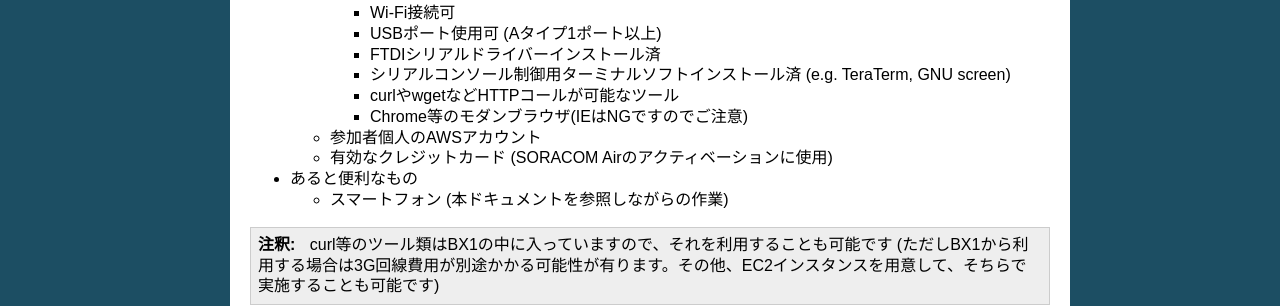
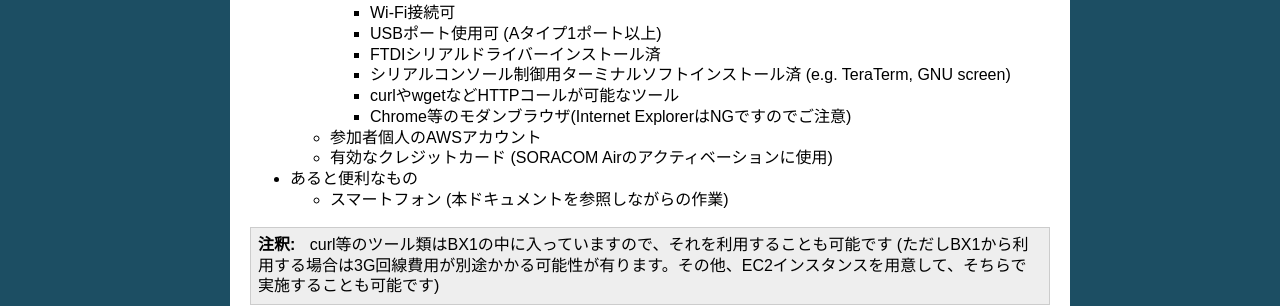
Before and after one commit to ma2shita/iot-hands-on-powered_by_openblocks_soracom_aws, a Sphinx documentation site: the page built from docs/00.rst, in a window 1280 px wide and 900 px high, scrolled down 1671 px. Shown: the part 189-495 px from the top of the window. Built offline with Sphinx 7.4.7, drawn with Linux system fonts in a browser that asks for light colours.

Commit message:
fixed criteria

```diff
--- a/docs/00.rst
+++ b/docs/00.rst
@@ -74,7 +74,7 @@ SORACOM Airを使用するため、事前にSORACOMアカウントの取得並
     * FTDIシリアルドライバーインストール済
     * シリアルコンソール制御用ターミナルソフトインストール済 (e.g. TeraTerm, GNU screen)
     * curlやwgetなどHTTPコールが可能なツール
-    * Chrome等のモダンブラウザ(IEはNGですのでご注意)
+    * Chrome等のモダンブラウザ(Internet ExplorerはNGですのでご注意)
 
   * 参加者個人のAWSアカウント
   * 有効なクレジットカード (SORACOM Airのアクティベーションに使用)
```
